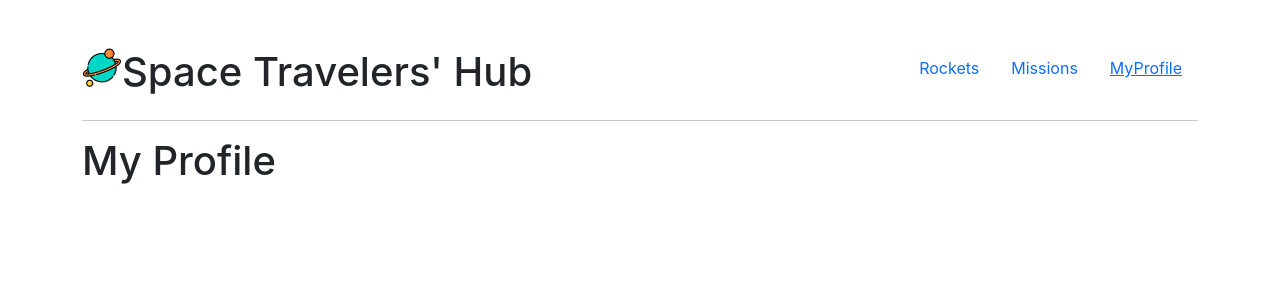
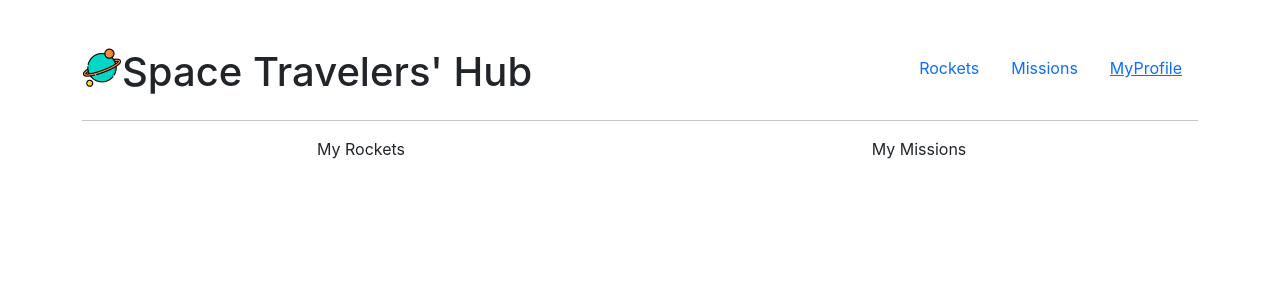
Before and after one commit to JasemDuncan/space-travelers-hub, a React (Create React App) app: page /MyProfile in a window 1280 px wide. Shown: the top 300 px of the page. Built offline with nearby package versions, Linux system fonts and the light colour scheme.

Commit message:
Display reserved rockets in my profile

```diff
--- a/package.json
+++ b/package.json
@@ -16,6 +16,7 @@
     "react-redux": "^7.2.6",
     "react-router-dom": "^6.2.1",
     "react-scripts": "5.0.0",
+    "redux-devtools-extension": "^2.13.9",
     "redux-logger": "^3.0.6",
     "redux-thunk": "^2.4.1",
     "web-vitals": "^2.1.2"
--- a/src/components/MyProfile.js
+++ b/src/components/MyProfile.js
@@ -1,9 +1,27 @@
 import React from 'react';
+import { useSelector } from 'react-redux';
 
-const MyProfile = () => (
-  <div>
-    <h1> My Profile</h1>
-  </div>
-);
+const MyProfile = () => {
+  const allRockets = useSelector((state) => state.rocketsReducer);
+  const rocketsBooked = allRockets.filter((rocket) => rocket.status);
+
+  return (
+    <>
+      <div className="container">
+        <div className="row align-items-start">
+          <div className="col-6 text-center">
+            My Rockets
+            {rocketsBooked.map((rocket) => (
+              <h3 key={rocket.id}>{rocket.name}</h3>
+            ))}
+          </div>
+          <div className="col-6 text-center">
+            My Missions
+          </div>
+        </div>
+      </div>
+    </>
+  );
+};
 
 export default MyProfile;
--- a/src/redux/configurationStore.js
+++ b/src/redux/configurationStore.js
@@ -3,6 +3,7 @@ import {
 } from '@reduxjs/toolkit';
 import logger from 'redux-logger';
 import thunk from 'redux-thunk';
+import { composeWithDevTools } from 'redux-devtools-extension';
 import rocketsReducer from './rockets/rockets';
 import missionsReducer from './missions/missions';
 
@@ -15,7 +16,8 @@ const rootReducer = combineReducers({
 
 const store = createStore(
   rootReducer,
-  applyMiddleware(logger, thunk),
+  // applyMiddleware(logger, thunk),
+  composeWithDevTools(applyMiddleware(logger, thunk)),
 );
 
 export default store;
--- a/src/redux/rockets/rockets.js
+++ b/src/redux/rockets/rockets.js
@@ -6,21 +6,6 @@ const TOGGLE_ROCKET = 'spacex/rockets/TOGGLE_ROCKETS';
 
 const url = 'https://api.spacexdata.com/v3/rockets';
 const initialState = [];
-
-// Reducer
-const reducer = (state = initialState, action) => {
-  switch (action.type) {
-    case GET_ROCKETS:
-      return [...action.fetchedRockets];
-    case TOGGLE_ROCKET:
-      return state.map((rocket) => {
-        if (rocket.id !== action.payload) return rocket;
-        return { ...rocket, status: !rocket.status };
-      });
-    default:
-      return state;
-  }
-};
 
 // acciones
 export const getRockets = () => async (dispatch) => {
@@ -53,4 +38,19 @@ export const toggleRockets = (payload) => ({
   payload,
 });
 
+// Reducer
+const reducer = (state = initialState, action) => {
+  switch (action.type) {
+    case GET_ROCKETS:
+      return [...action.fetchedRockets];
+    case TOGGLE_ROCKET:
+      return state.map((rocket) => {
+        if (rocket.id !== action.payload) return rocket;
+        return { ...rocket, status: !rocket.status };
+      });
+    default:
+      return state;
+  }
+};
+
 export default reducer;
```
Also changed, not shown: 1 other file (tests, documents, lock files or other folders).
